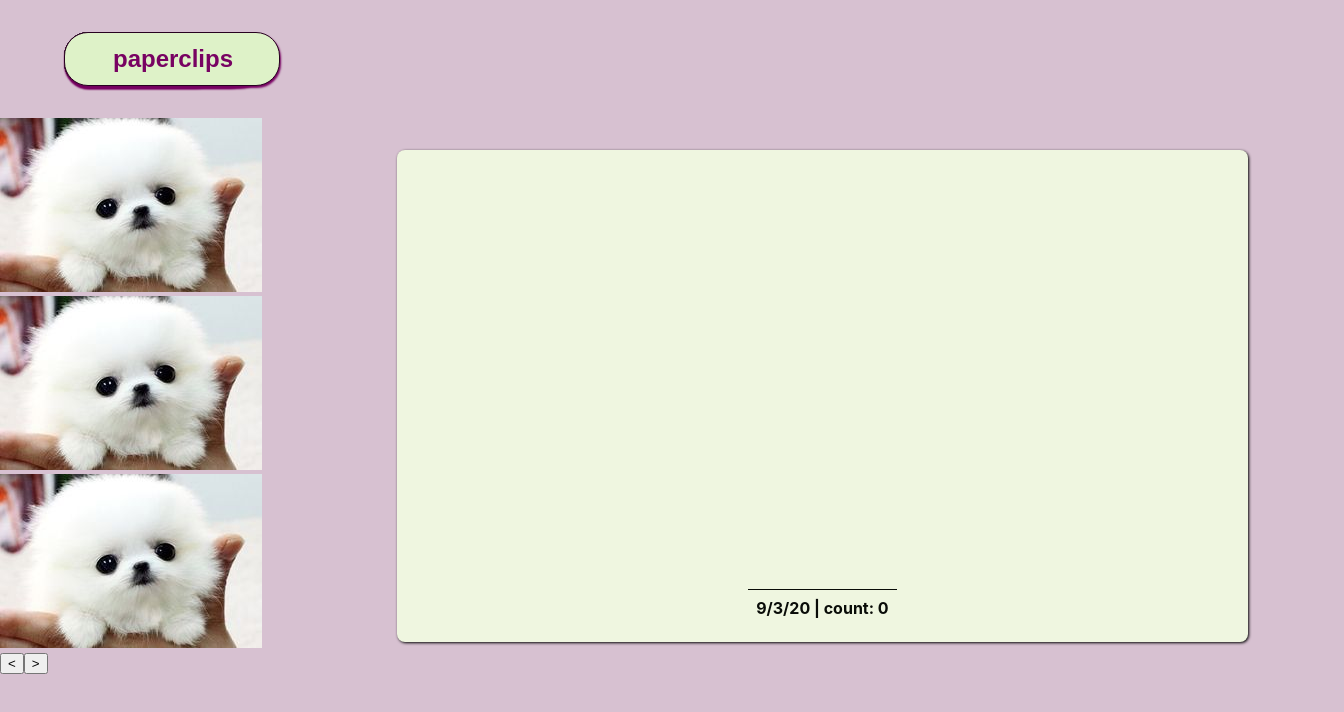
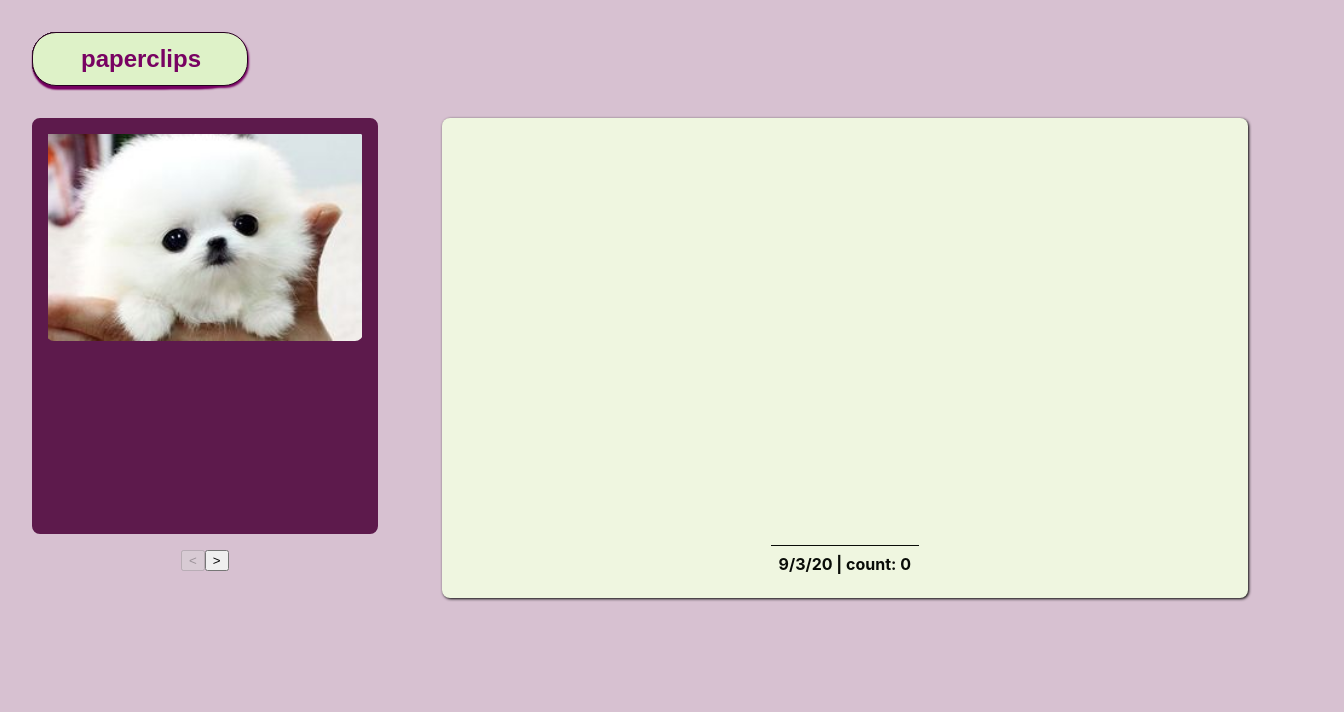
Before and after one commit to cooljasonmelton/paperclips-fe, a React (Create React App) app: page /write in a window 1280 px wide. Shown: the top 712 px of the page, 1344 px wide, since content can reach past the window. Built offline with nearby package versions, Linux system fonts and the light colour scheme.

Commit message:
mvp of reward carousel finished

```diff
--- a/src/login/LoginContainer.css
+++ b/src/login/LoginContainer.css
@@ -96,7 +96,6 @@
     left: 65%;
     border-radius: 0 1em 1em 0;
 }
-
 
 @media only screen and (max-width: 44em) {
     .LoginContainer{
--- a/src/menu/Menu.css
+++ b/src/menu/Menu.css
@@ -2,7 +2,7 @@
     position: relative;
     z-index: 10;
 
-    margin: 2em 0 2em 4em;
+    margin: 2em;
     width: 100%;
 
     display: flex;
--- a/src/writing/EntryContainer.js
+++ b/src/writing/EntryContainer.js
@@ -8,7 +8,6 @@ import { getWordCount } from "../functions/wordCountFunctions"
 import './Write.css';
 
 // components
-import RewardContainer from './RewardContainer'
 
 const EntryContainer = () => {
   const [entryText, setEntryText] = useState('')
--- a/src/writing/RewardContainer.js
+++ b/src/writing/RewardContainer.js
@@ -25,18 +25,22 @@ const RewardContainer = () => {
 
     return (
         <div className="RewardContainer">
-            <div className="rew-carousel">
+            <div className="rew-carousel cfb">
                 <img className={setClass(1)} src={cutePic} />
                 <img className={setClass(2)} src={cutePic} />
                 <img className={setClass(3)} src={cutePic} />
-                <div className="rew-controls">
-                    <button className="rew-button">
-                        {"<"}
-                    </button>
-                    <button className="rew-button">
-                        {">"}
-                    </button>
-                </div>
+            </div>
+            <div className="rew-controls cfb">
+                <button className="rew-button prev"
+                    onClick={() => setRewardNum(rewardNum - 1)}
+                    disabled={rewardNum <= 1}>
+                    {"<"}
+                </button>
+                <button className="rew-button next"
+                    onClick={() => setRewardNum(rewardNum + 1)}
+                    disabled={rewardNum >= 3}>  {/* when i have reg images, set to imgs length */}
+                    {">"}
+                </button>
             </div>
         </div>
     );
--- a/src/writing/Write.css
+++ b/src/writing/Write.css
@@ -9,9 +9,9 @@
 /* ENTRY CONTAINER */
 .EntryContainer{
     width: 70%;
-    min-height: 40vh;
+    min-height: 30em;
 
-    margin: 2em;
+    margin: 0 2em;
     border-radius: 0.5em;
     background-color: #EFF6E0;
     box-shadow: 1px 1px 3px black;
@@ -52,21 +52,71 @@
 /* REWARD CONTAINER */
 .RewardContainer{
     width: 30%;
+    margin: 0 2em;
 }
+
+.rew-carousel{
+    position: relative;
+    min-height: 80%;
+
+    border: 1em solid #5d1a4c;
+    background-color: #5d1a4c;
+    border-radius: 0.5em;
+
+    overflow: hidden;
+}
+
+.rew-img{
+    position: absolute;
+    top: calc(0% + -0.2em);
+
+    width: calc(100% + 0.2em);
+    border-radius: 0.5em;
+
+    transition: 1s;
+}
+
+.rew-img.active{
+    left: calc(0% + -0.1em);
+}
+.rew-img.next{
+    left: -125%;
+}
+.rew-img.prev{
+    left: 125%;
+}
+
+.rew-controls{
+    flex-direction: row;
+    margin-top: 1em;
+}
+
+.rew-button{}
+.rew-button.next{}
+.rew-button.prev{}
+
+
+
 
 /* RESPONSIVITY */
 @media only screen and (max-width: 44em) {
     .Write{
         flex-direction: column;
+        justify-content: flex-start;
+        height: 200vh;
     }
     .RewardContainer{
         width: 100%;
+        margin: 2em 0;
+        min-height: 40%;
     }
     .EntryContainer{
         width: 100%;
+        margin: 0;
+        padding: 0;
     }
     .entry-ta{
         width: 95%;
-        padding: 2em;
     }
+
 }
```
